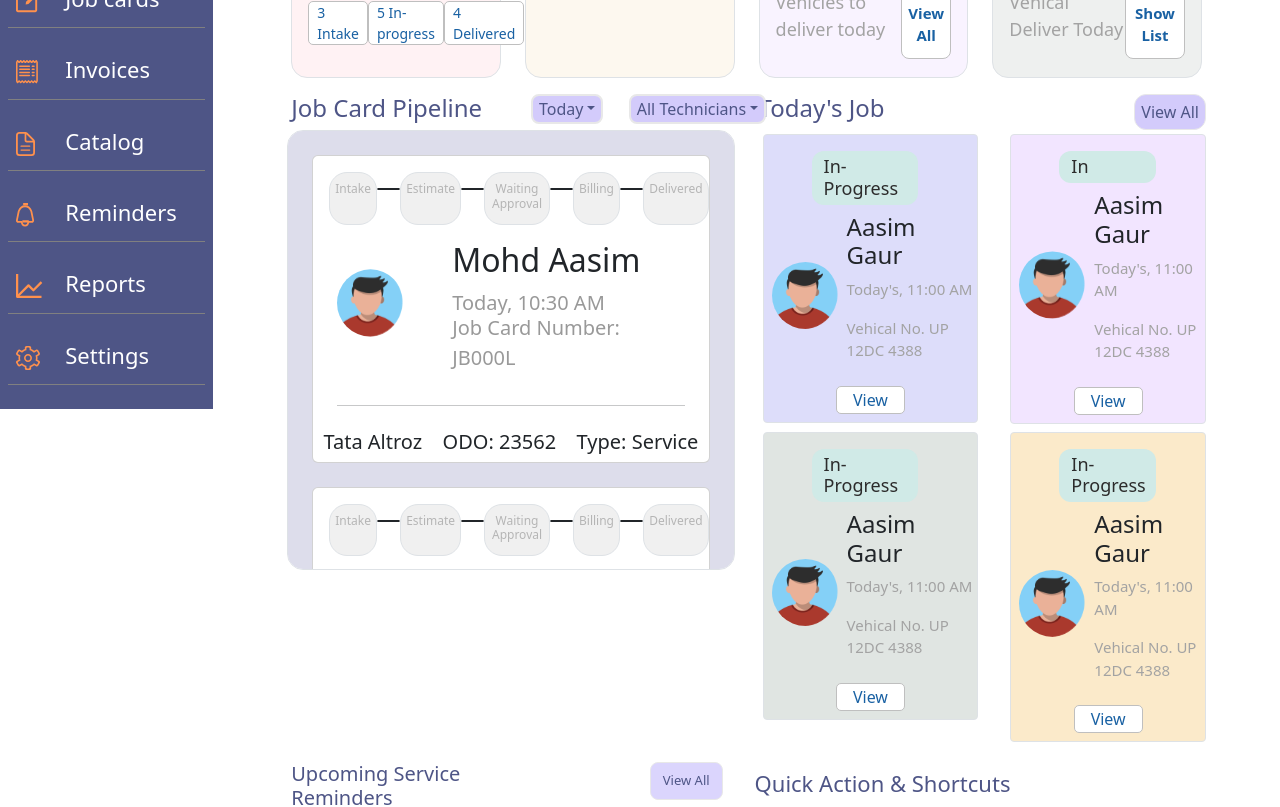
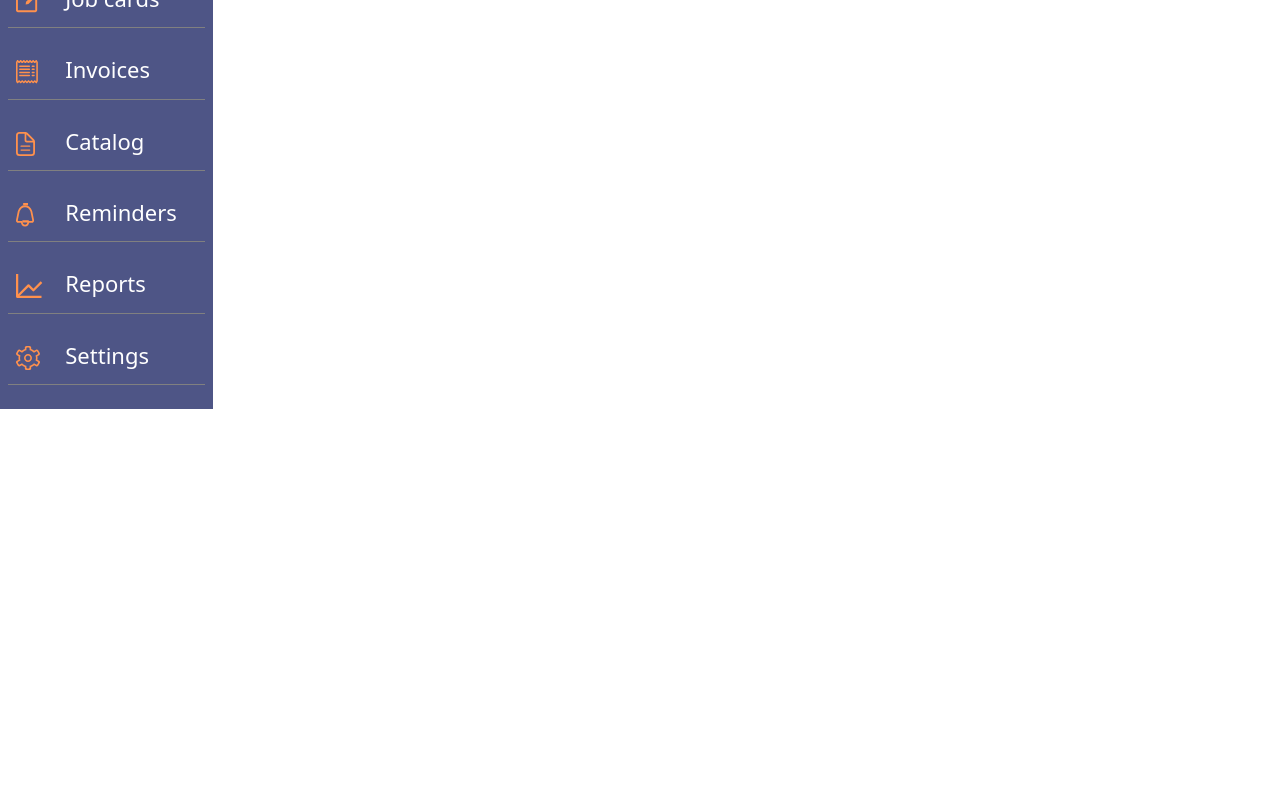
Before and after one commit to mdaasim77/AutoCare_Car_service_project, a React (Vite) app: page /customer in a window 1280 px wide. Shown: the part 280-1087 px from the top of the page. After the commit the page ends 800 px from the top, so only its background shows below. Built offline with nearby package versions, Linux system fonts and the light colour scheme.

Commit message:
add navigation between btn

```diff
--- a/src/Components/App.jsx
+++ b/src/Components/App.jsx
@@ -6,6 +6,8 @@ import Job_CardPipeline from "./Job_CardPipeline";
 import UpComingSrv from "./UpComingSrv";
 import Sidebar from "./Sidebar";
 import Navbar from "./Navbar";
+import { Route, Routes } from "react-router-dom";
+import Customer from "./Customer";
 
 export default function App() {
   const [responsiveSideBar, setResponsiveSideBar] = useState(false);
@@ -20,9 +22,19 @@ export default function App() {
             toggle={() => setResponsiveSideBar(!responsiveSideBar)}
             navbarClass={responsiveSideBar ? "navbar-full" : "navbar-normal"}
           />
-          <DB_Card />
-          <Job_CardPipeline />
-          <UpComingSrv />
+          <Routes>
+            <Route
+              path="/dashboard"
+              element={
+                <>
+                  <DB_Card />
+                  <Job_CardPipeline />
+                  <UpComingSrv />
+                </>
+              }
+            />
+            <Route path="/customer" element={<Customer />} />
+          </Routes>
         </div>
       </div>
     </>
--- a/src/Components/Customer.jsx
+++ b/src/Components/Customer.jsx
@@ -1,5 +1,3 @@
-import React from "react";
-
 export default function Customer() {
-  return <div>Customer</div>;
+  return <div></div>;
 }
--- a/src/Components/Sidebar.jsx
+++ b/src/Components/Sidebar.jsx
@@ -1,4 +1,5 @@
 import React, { useState } from "react";
+import { Link } from "react-router-dom";
 
 export default function Sidebar() {
   return (
@@ -11,6 +12,7 @@ export default function Sidebar() {
           {/* ============================================== */}
           {/* code start */}
           {/* ============================================== */}
+          <Link to="/dashboard" style={{ textDecoration: "none" }}>
             <div className="orange  container my-3 g-0 row">
               <div className=" col-lg-3 col-sm-2 ">
                 <img
@@ -23,9 +25,11 @@ export default function Sidebar() {
                 <h6 className="txtor mb-2 p-2 my-0">Dashboard</h6>
               </div>
             </div>
+          </Link>
           {/* ============================================== */}
           {/* code complete */}
           {/* ============================================== */}
+          <Link to="/customer" style={{ textDecoration: "none" }}>
             <div className="orange  container my-3 g-0 row">
               <div className=" col-lg-3 col-sm-2 ">
                 <img
@@ -38,6 +42,7 @@ export default function Sidebar() {
                 <h6 className="txtor mb-2 p-2 my-0">Customers</h6>
               </div>
             </div>
+          </Link>
           {/* ============================================== */}
           {/* code complete */}
           {/* ============================================== */}
--- a/src/main.jsx
+++ b/src/main.jsx
@@ -5,9 +5,12 @@ import "bootstrap/dist/css/bootstrap.min.css";
 import "bootstrap/dist/js/bootstrap.bundle.min.js";
 import "bootstrap-icons/font/bootstrap-icons.css";
 import App from "./Components/App.jsx";
+import { BrowserRouter } from "react-router-dom";
 
 createRoot(document.getElementById("root")).render(
-  <>
-    <App />
-  </>
+  <StrictMode>
+    <BrowserRouter>
+      <App />
+    </BrowserRouter>
+  </StrictMode>
 );
```
Lines whose indentation alone changed are shown as unchanged.
